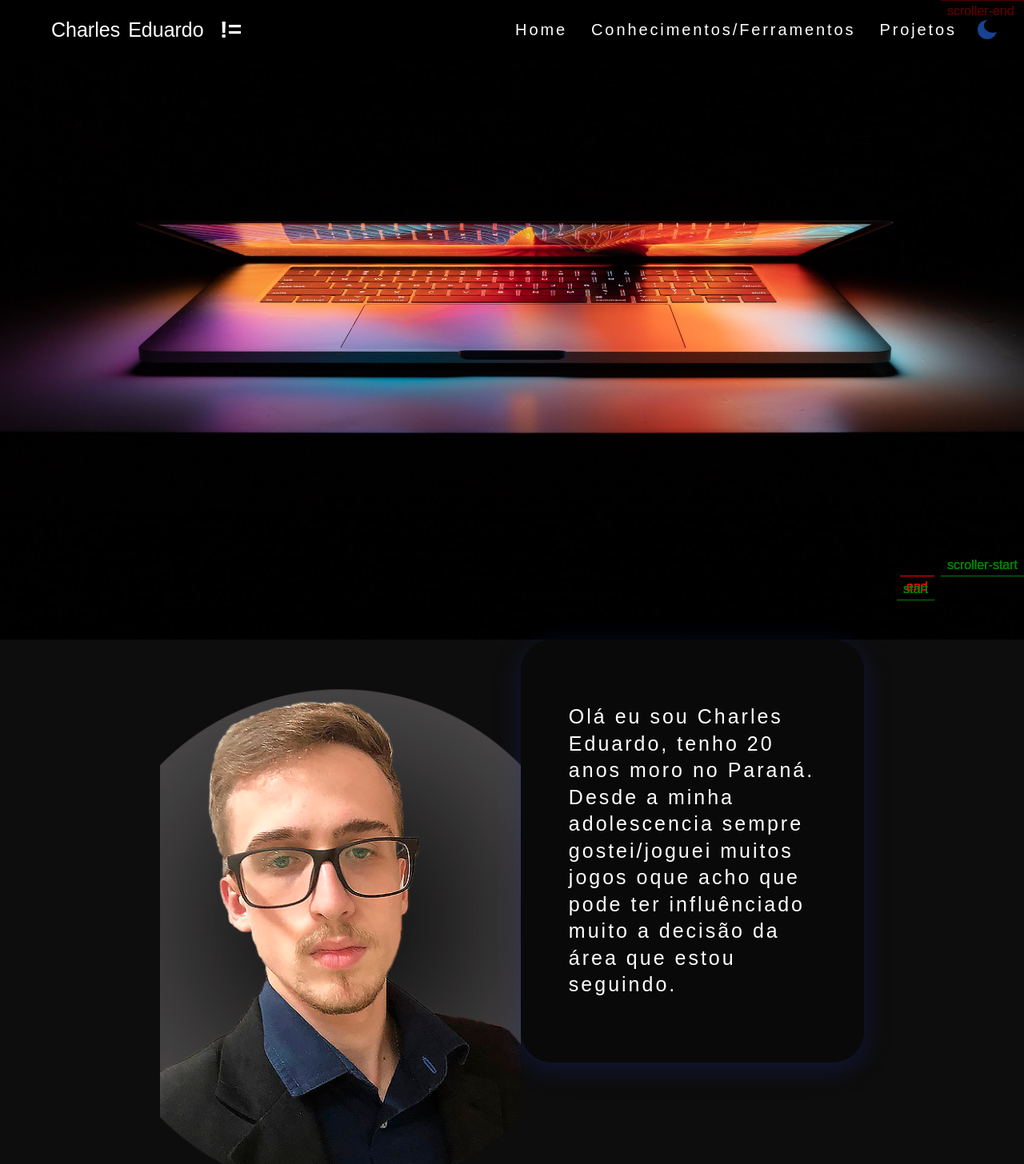
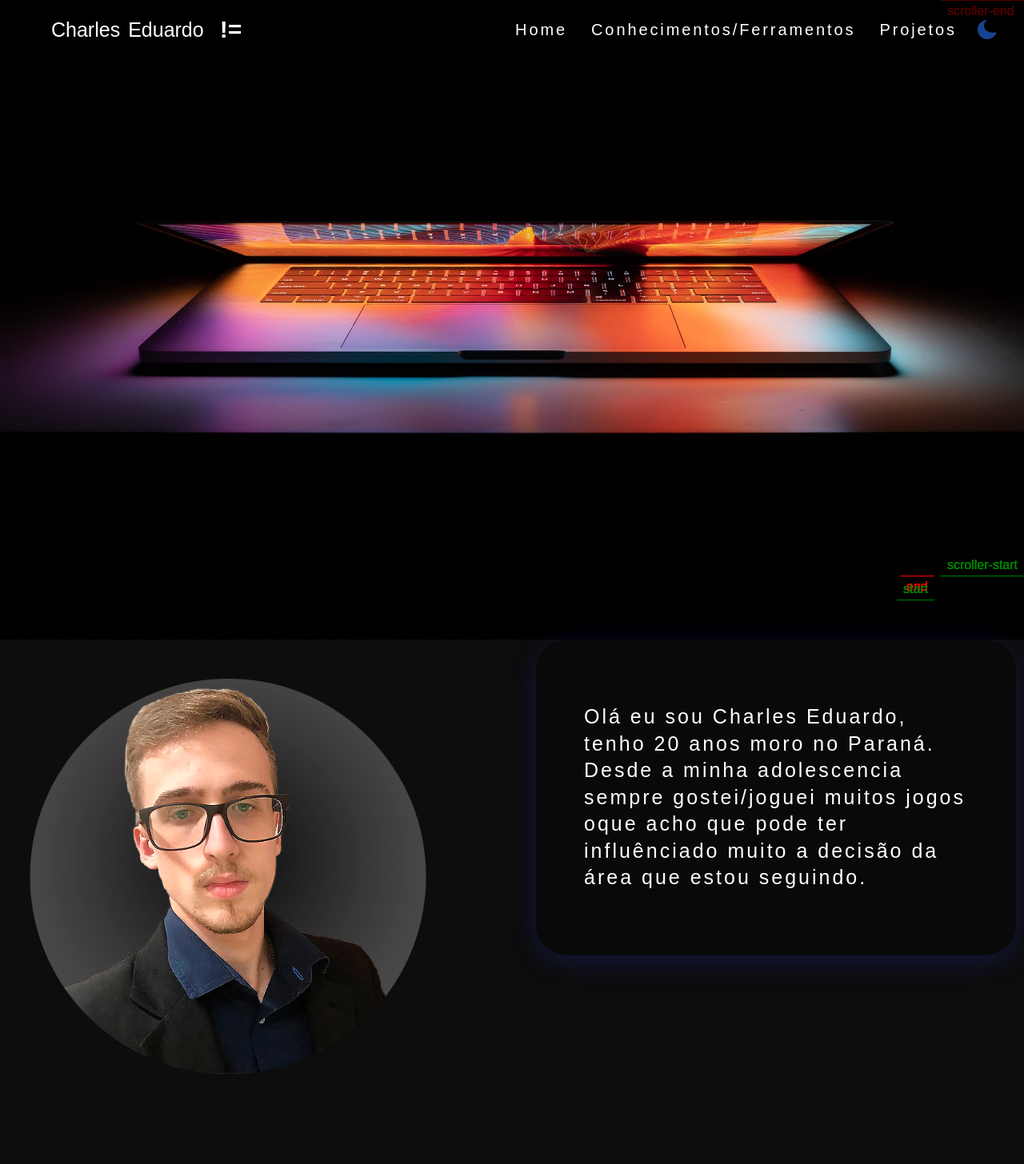
Before and after one commit to EduardoMG12/MyPage, a React (Vite) app: page / in a window 1280 px wide. Shown: the top 1456 px of the page at 80% size. Built offline with nearby package versions, Linux system fonts and the light colour scheme.

Commit message:
update: responsive

```diff
--- a/src/pages/Home/style.ts
+++ b/src/pages/Home/style.ts
@@ -28,7 +28,17 @@ export const HomeAbout = styled.section`
     font-size: 2.5rem;
 
     }
-
+@media (max-width:1600px) {
+    padding-inline: 1rem;
+}
+@media (max-width:1060px) {
+    flex-direction: column;
+    align-items: center;
+    justify-content: space-between;
+    gap: 0;
+    height: 110vh;
+    padding: 0;
+}
 `;
 export const MyImg = styled.div`
     background-repeat: no-repeat;
@@ -36,6 +46,18 @@ export const MyImg = styled.div`
     background-position: center;
     height:70rem;
     width: 70rem;
+    @media (max-width:1600px) {
+    height:60rem;
+    width: 60rem;
+}
+    @media (max-width:1300px) {
+    height:55rem;
+    width: 55rem;
+}
+@media (max-width:1060px) {
+    height:75rem;
+    width: 75rem;
+}
 `;
 export const ProjectsContainer = styled.div`
     width: 100%;
```
